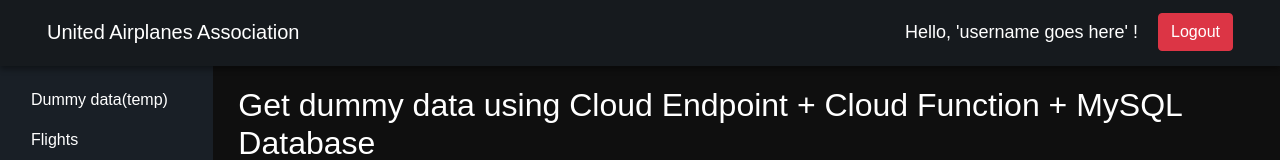
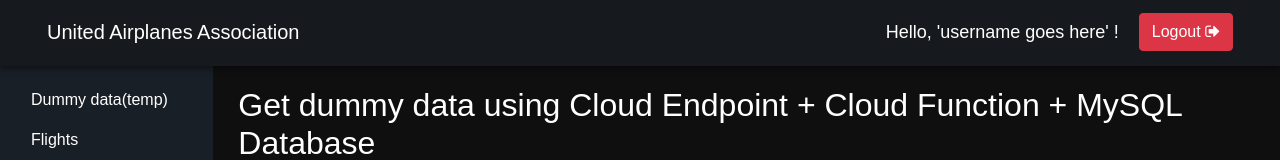
Before and after one commit to GrafZepp67/sep6-ng-app-repo, an Angular app in the folder sep6-app/: page /dummy in a window 1280 px wide. Shown: the top 160 px of the page. Built offline with nearby package versions, Linux system fonts and the light colour scheme; no server answers.

Commit message:
Modified logout btn, added icon

```diff
--- a/sep6-app/src/app/navbar/navbar.component.css
+++ b/sep6-app/src/app/navbar/navbar.component.css
@@ -17,6 +17,7 @@
 
 .user-area {
     font-size: 18px;
+    width: auto;
 }
 
 .user-greeting {
--- a/sep6-app/src/app/navbar/navbar.component.html
+++ b/sep6-app/src/app/navbar/navbar.component.html
@@ -5,7 +5,7 @@
         </div>
         <div class="user-area">
             <span class="user-greeting">Hello, 'username goes here' !</span>
-            <button type="button btn-logout" class="btn btn-danger">Logout</button>
+            <button class="btn btn-danger">Logout <i class="fa fa-sign-out" aria-hidden="true"></i></button>
         </div>
     </div>
 </nav>
--- a/sep6-app/src/index.html
+++ b/sep6-app/src/index.html
@@ -7,6 +7,7 @@
     <base href=".">
     <meta name="viewport" content="width=device-width, initial-scale=1">
     <link rel="icon" type="image/x-icon" href="favicon.ico">
+    <link rel="stylesheet" href="https://cdnjs.cloudflare.com/ajax/libs/font-awesome/4.7.0/css/font-awesome.min.css">
 </head>
 
 <body>
```
